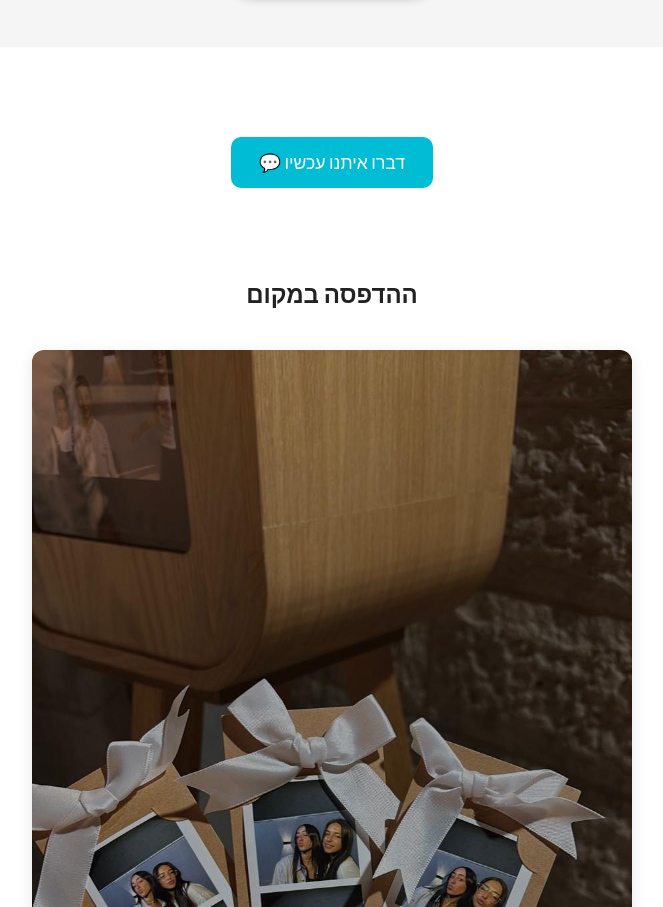
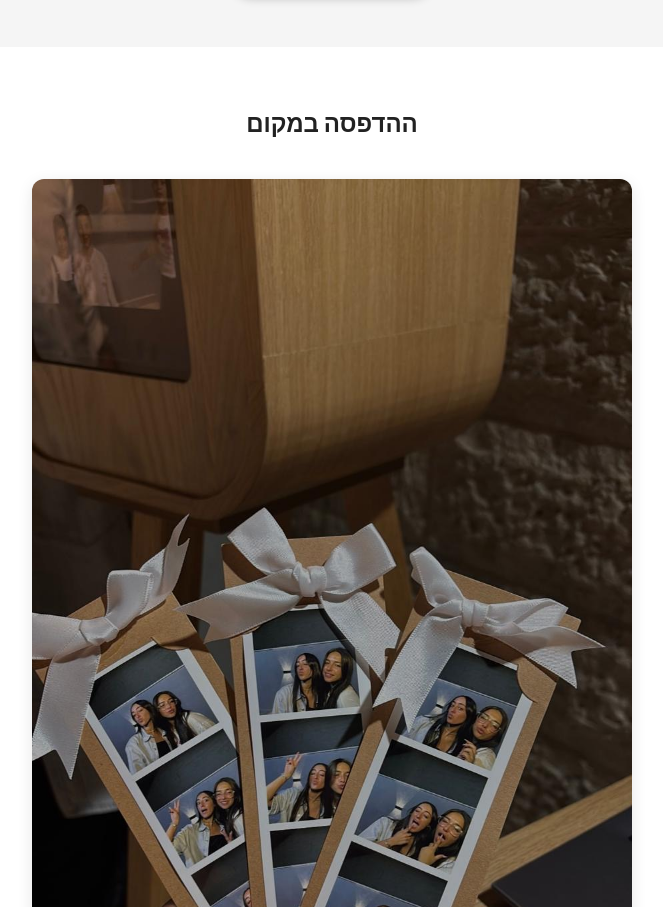
Before and after one commit to israeldato/Eye-moment, a plain HTML site: page index.html in a window 1280 px wide. Shown: the part 2601-3508 px from the top of the page, without its empty margins (308-971 px from the left). Drawn offline with Linux system fonts and the light colour scheme.

Commit message:
Update index.html

```diff
--- a/index.html
+++ b/index.html
@@ -100,11 +100,6 @@
   </a>
 </section>
 
-<section>
-  <a class="contact-btn" href="https://wa.me/972534904067?text=היי,%20אפשר%20פרטים%20לגבי%20אירוע%20?:)" target="_blank">
-    דברו איתנו עכשיו 💬
-  </a>
-</section>
 
 <section>
   <h2>ההדפסה במקום</h2>
```
